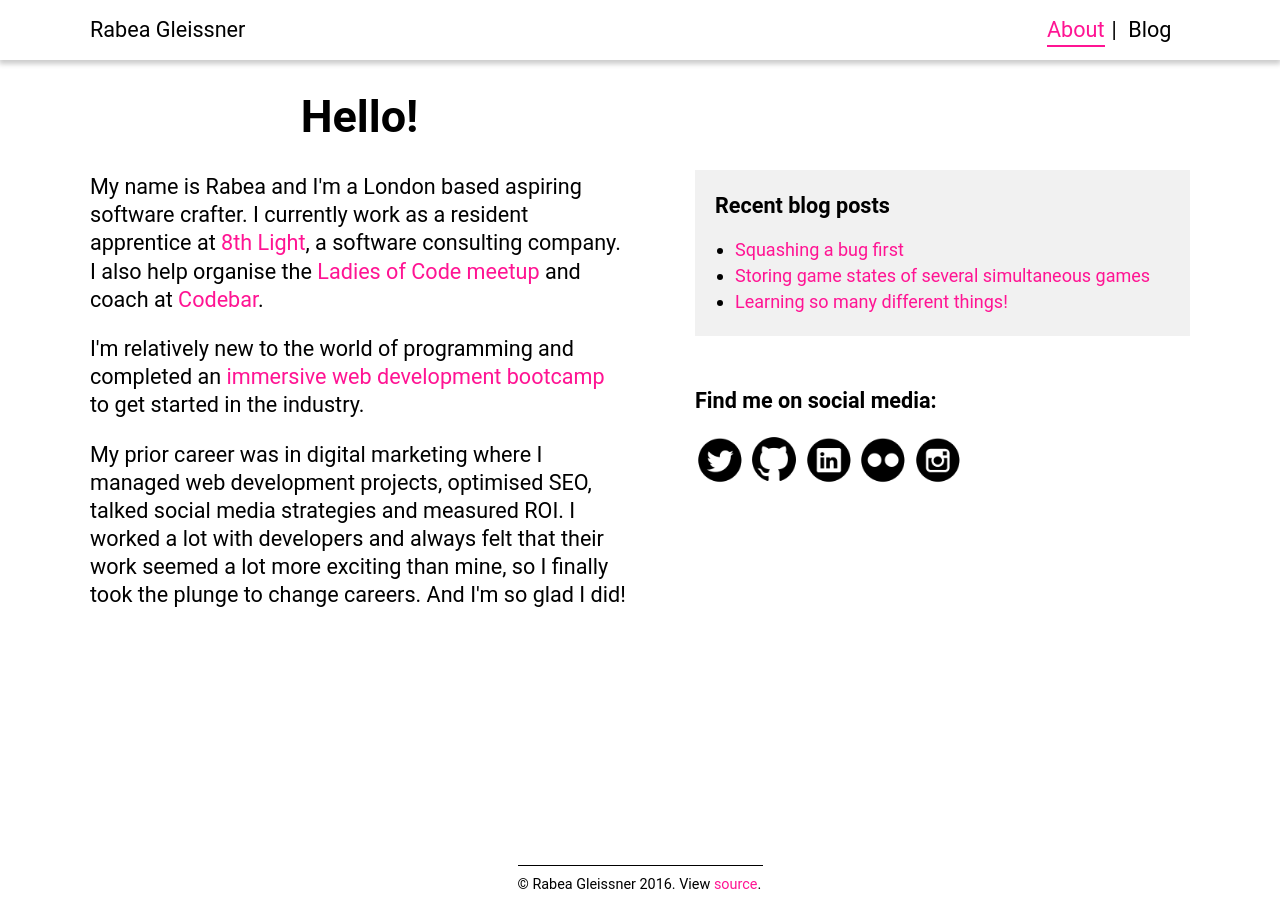
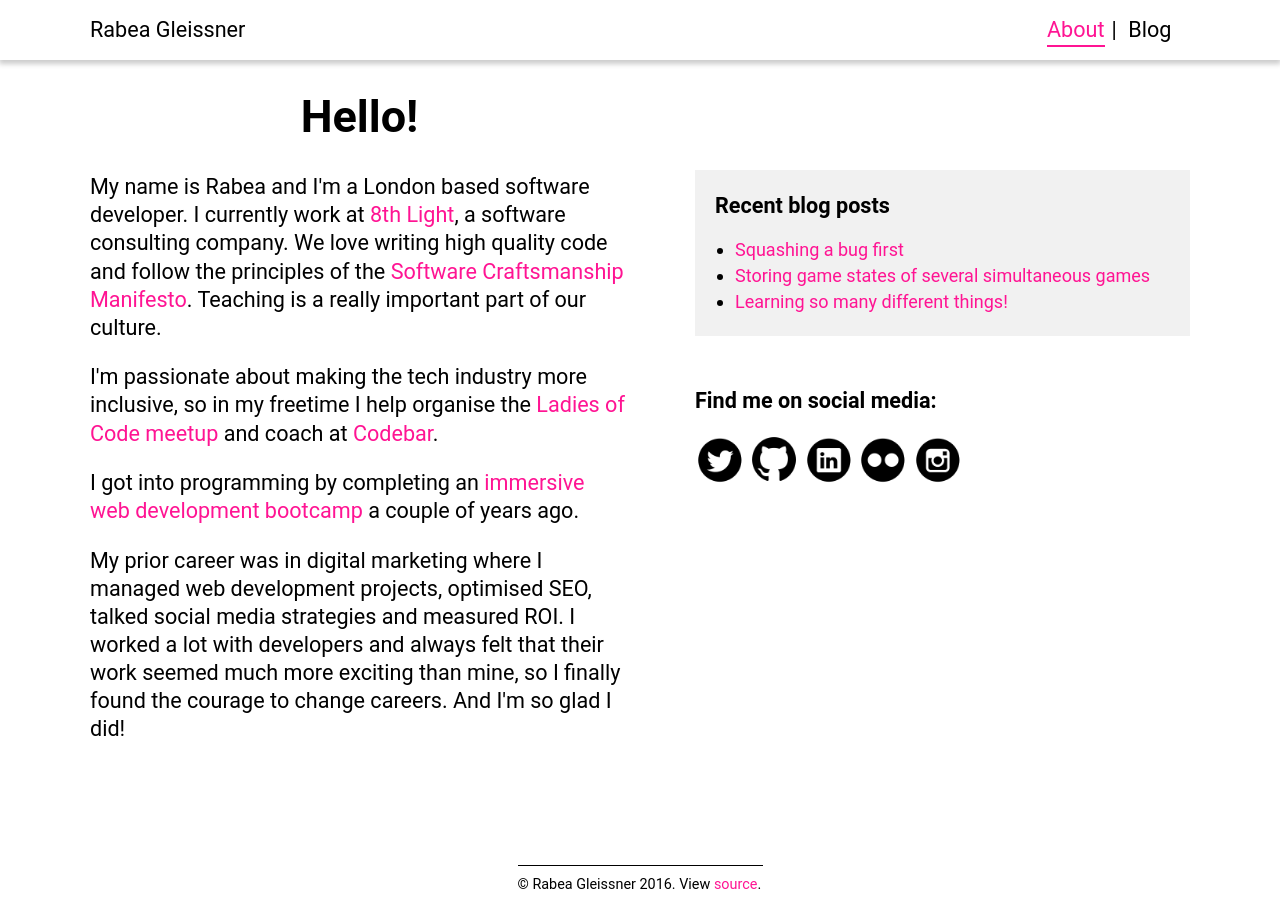
Before and after one commit to RabeaGleissner/RabeaGleissner.github.io, a Jekyll site: the page built from index.html, in a window 1280 px wide. Built offline with Jekyll 4.4.1, drawn with Linux system fonts in a browser that asks for light colours.

```diff
--- a/_layouts/blog.html
+++ b/_layouts/blog.html
@@ -3,7 +3,7 @@
   <h1>The blog</h1>
   <section class="intro">
     <h3>I like writing, so when I have time and feel like I have something to say, I write posts for this blog.</h3>
-    <h3>Currently I also write a daily post for my <a class="eighth-light" href="/apprenticeship">8th Light apprenticeship blog</a>. That's a lot of writing. Hopefully that means that I'll become good at it.</h3>
+    <h3>During my apprenticeship at 8th Light I kept a <a class="eighth-light" href="/apprenticeship">separate blog</a>. I published a post on it almost every day.</h3>
   </section>
   <section class="posts">
     {{ content }}
--- a/index.html
+++ b/index.html
@@ -4,7 +4,15 @@ layout: home
 
 <div class="about-text">
   <h1>Hello!</h1>
-  <p>My name is Rabea and I'm a London based aspiring software crafter. I currently work as a resident apprentice at <a href="https://8thlight.com/locations/london" target="_blank">8th Light</a>, a software consulting company. I also help organise the <a href="http://www.meetup.com/Ladies-of-Code-UK/" target="_blank">Ladies of Code meetup</a> and coach at <a href="https://codebar.io/" target="_blank">Codebar</a>.</p>
-  <p>I'm relatively new to the world of programming and completed an <a href="https://rabeameetscode.wordpress.com/" target="_blank">immersive web development  bootcamp</a> to get started in the industry.</p>
-  <p>My prior career was in digital marketing where I managed web development projects, optimised SEO, talked social media strategies and measured ROI. I worked a lot with developers and always felt that their work seemed a lot more exciting than mine, so I finally took the plunge to change careers. And I'm so glad I did!</p>
+  <p>My name is Rabea and I'm a London based software developer.
+  I currently work at <a href="https://8thlight.com/locations/london" target="_blank">8th Light</a>, a software consulting company.
+  We love writing high quality code and follow the principles of the <a href="http://manifesto.softwarecraftsmanship.org/" target="_blank">Software Craftsmanship Manifesto</a>.
+  Teaching is a really important part of our culture.
+  </p>
+  <p>
+  I'm passionate about making the tech industry more inclusive, so in my freetime I help organise the <a href="http://www.meetup.com/Ladies-of-Code-UK/" target="_blank">Ladies of Code meetup</a> and coach at <a href="https://codebar.io/" target="_blank">Codebar</a>.
+  </p>
+  <p>I got into programming by completing an <a href="https://rabeameetscode.wordpress.com/" target="_blank">immersive web development  bootcamp</a> a couple of years ago.</p>
+  <p>My prior career was in digital marketing where I managed web development projects, optimised SEO, talked social media strategies and measured ROI.
+  I worked a lot with developers and always felt that their work seemed much more exciting than mine, so I finally found the courage to change careers. And I'm so glad I did!</p>
 </div>
```
Also changed, not shown: _layouts/apprenticeship-blog.html (+5 -2 lines), apprenticeship/index.html (+0 -19 lines), blog/index.html (+0 -20 lines).
